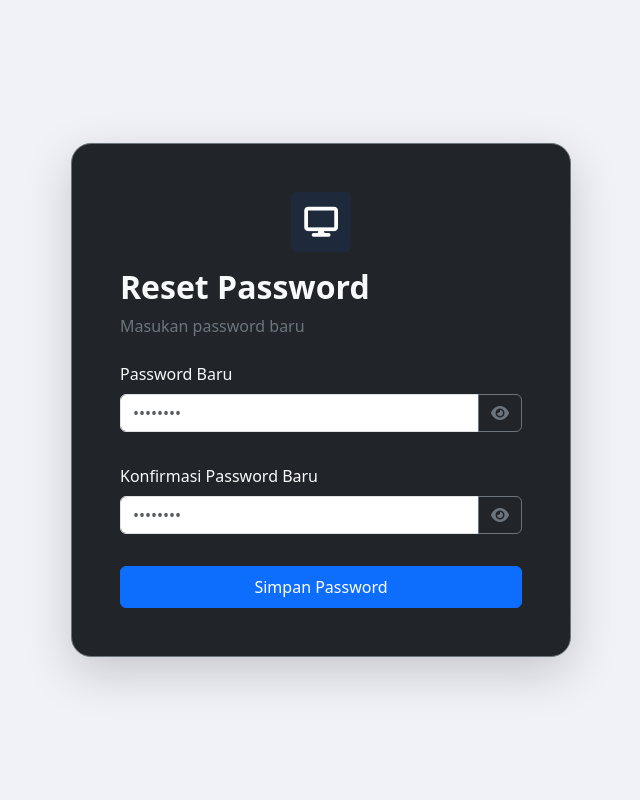
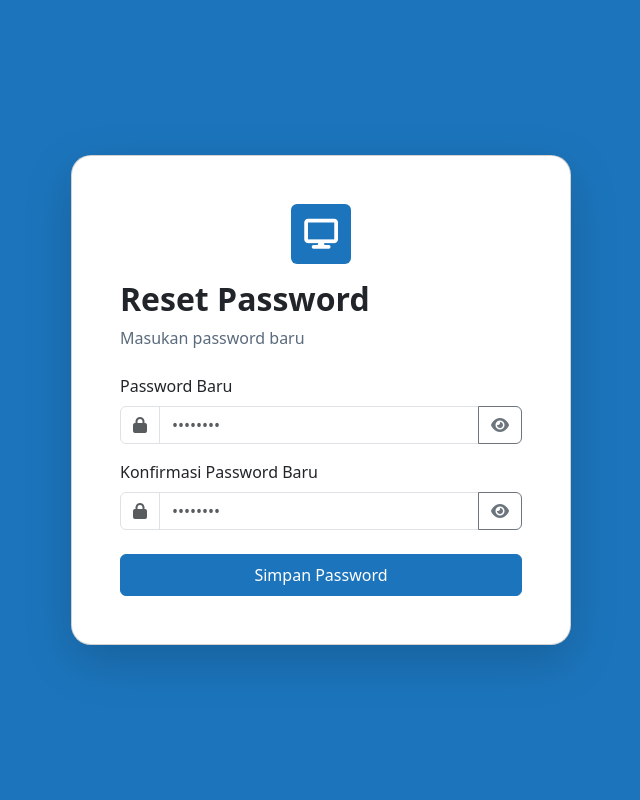
Before and after one commit to HafizMuhammadAlIkhsan/ta-forecasting-application, a Flask app: template app/templates/auth/reset-password.html in a window 1280 px wide. Shown: the whole page, without its empty margins (319-959 px from the left). Run offline with Flask 3, Linux system fonts and the light colour scheme; the template is opened without the code that fills it, so the values that code supplies are empty; some libraries are stand-ins or nearby versions.

Commit message:
style: update UI components for authentication pages with color scheme and layout

```diff
--- a/app/templates/auth/reset-password.html
+++ b/app/templates/auth/reset-password.html
@@ -2,47 +2,49 @@
 {% set hide_chrome = true %}
 {% block title %}Login — ForecastNet{% endblock %}
 {% block content %}
-<div class="container vh-100 d-flex align-items-center justify-content-center">
+<div class="container-fluid vh-100 d-flex align-items-center justify-content-center" style="background-color: #1c75bc;">
     <div
-        class="card border-secondary shadow-lg bg-dark text-light"
+        class="card shadow-lg bg-white text-dark"
         style="width: 500px; border-radius: 20px;"
     >
         <div class="card-body p-5">
 
             <div class="text-center mb-3">
-                <div class="d-inline-flex justify-content-center align-items-center rounded" style="width:60px;height:60px;background-color:#1e2a3b;font-size:30px;">
+                <div class="d-inline-flex justify-content-center align-items-center rounded" style="width:60px;height:60px;background-color:#1c75bc;font-size:30px;">
                     <i class="fa-solid fa-display text-white"></i>
                 </div>
             </div>
 
             <h2 class="fw-bold text-left mb-2">Reset Password</h2>
 
-            <p class="text-secondary text-left mb-4">Masukan password baru</p>
+            <p class="text-left mb-4" style="color: #5a6b7d;">Masukan password baru</p>
 
             <form method="POST">
                 <div class="mb-3">
-                    <label for="email" class="form-label">Password Baru</label>
+                    <label for="password" class="form-label">Password Baru</label>
                     <div class="input-group">
-                        <input type="password" name="password" id="password" class="form-control mb-3" placeholder="••••••••" required>
-                        <button class="btn btn-outline-secondary toggle-password mb-3" type="button"
+                        <span class="input-group-text bg-white"><i class="fa-solid fa-lock text-muted"></i></span>
+                        <input type="password" name="password" id="password" class="form-control" placeholder="••••••••" required>
+                        <button class="btn btn-outline-secondary toggle-password" type="button"
                                 data-target="password">
                             <i class="fa fa-eye"></i>
                         </button>
                     </div>
                 </div>
 
-                <div class="mb-3">
-                    <label for="email" class="form-label">Konfirmasi Password Baru</label>
+                <div class="mb-4">
+                    <label for="confirm_password" class="form-label">Konfirmasi Password Baru</label>
                     <div class="input-group">
-                        <input type="password" name="confirm_password" id="confirm_password" class="form-control mb-3" placeholder="••••••••" required>
-                        <button class="btn btn-outline-secondary toggle-password mb-3" type="button"
+                        <span class="input-group-text bg-white"><i class="fa-solid fa-lock text-muted"></i></span>
+                        <input type="password" name="confirm_password" id="confirm_password" class="form-control" placeholder="••••••••" required>
+                        <button class="btn btn-outline-secondary toggle-password" type="button"
                                 data-target="confirm_password">
                             <i class="fa fa-eye"></i>
                         </button>
                     </div>
                 </div>
 
-                <button type="submit" class="btn btn-primary w-100 py-2">
+                <button type="submit" class="btn w-100 py-2 text-white" style="background-color: #1c75bc; border-color: #1c75bc;">
                     Simpan Password
                 </button>
             </form>
```
Also changed, not shown: app/templates/auth/forgot-password.html (+9 -6 lines), app/templates/auth/login.html (+12 -8 lines), app/templates/auth/profile.html (+8 -9 lines).
